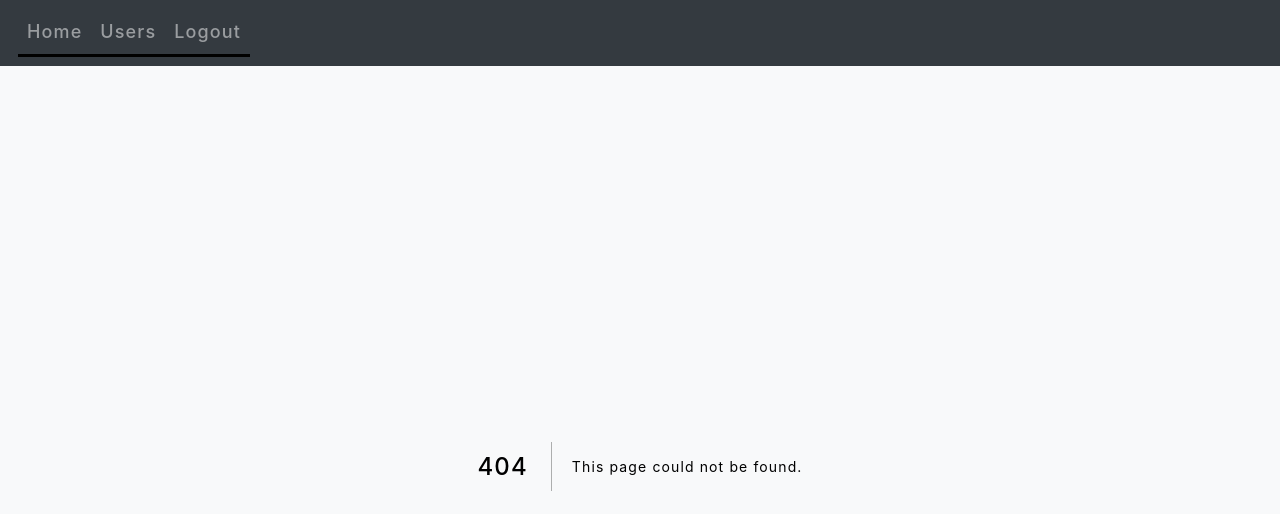
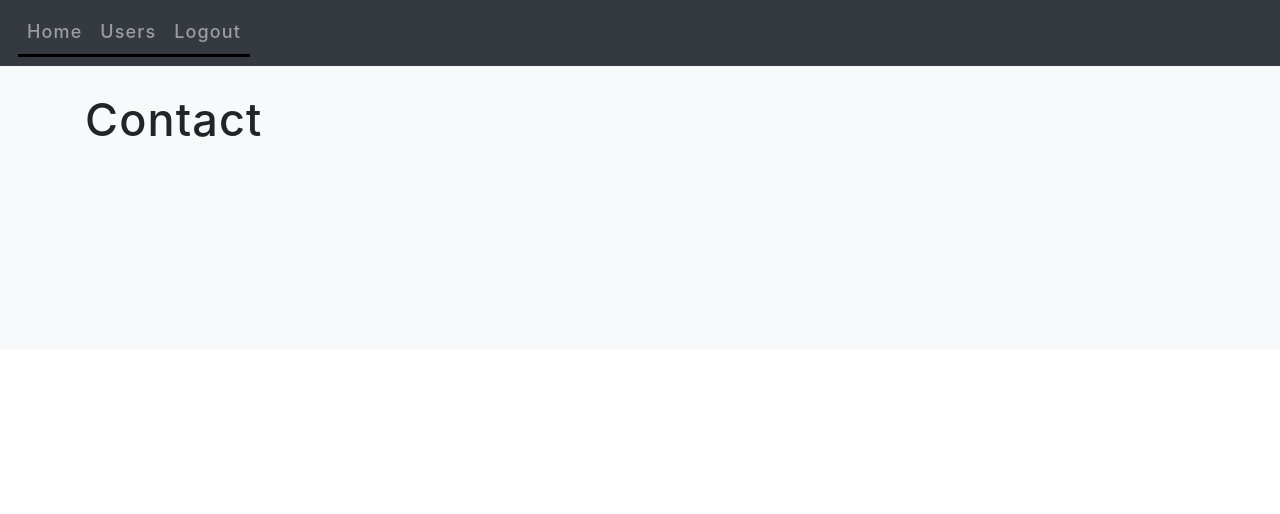
Before and after one commit to kazewaze/auctions, a Next.js app: page /contact in a window 1280 px wide. Before the commit this address had no page. Shown: the top 514 px of the page. Built offline with nearby package versions, Linux system fonts and the light colour scheme; sample sign-in values are in the browser's storage.

Commit message:
organizing codebase

```diff
--- a/pages/admin/dashboard.jsx
+++ b/pages/admin/dashboard.jsx
@@ -1,9 +1,8 @@
 import { userService } from 'services';
 import { Link } from 'components';
+// import styles from '../../styles/pages/admin/dashboard.module.css'
 
-export default Dashboard;
-
-function Dashboard() {
+export default function Dashboard() {
     return (
         <div className="p-4">
             <div className="container">
--- a/pages/admin/login.jsx
+++ b/pages/admin/login.jsx
@@ -8,7 +8,7 @@ import { Layout } from 'components/account';
 import { userService, alertService } from 'services';
 // import classes from '../../helpers/classes'
 
-import styles from '../../styles/login.module.css'
+import styles from '../../styles/pages/admin/login.module.css'
 
 export default Login;
 
--- /dev/null
+++ b/pages/contact.jsx
@@ -0,0 +1,11 @@
+// import styles from '../styles/pages/contact.module.css'
+
+export default function Contact() {
+  return (
+      <div className="p-4">
+          <div className="container">
+              <h1>Contact</h1>
+          </div>
+      </div>
+  );
+}
--- a/pages/index.jsx
+++ b/pages/index.jsx
@@ -1,8 +1,8 @@
-import { Link } from 'components';
+// import styles from '../styles/pages/home.module.css'
 
-export default Home;
+import { Link } from 'components'
 
-function Home() {
+export default function Home() {
     return (
         <div className="p-4">
             <div className="container">
```
Also changed, not shown: pages/about.jsx (added, +11 -0 lines), styles/pages/about.module.css (added), styles/pages/admin/dashboard.module.css (added), styles/pages/admin/login.module.css (renamed from styles/login.module.css), styles/pages/contact.module.css (added), styles/pages/home.module.css (added).
